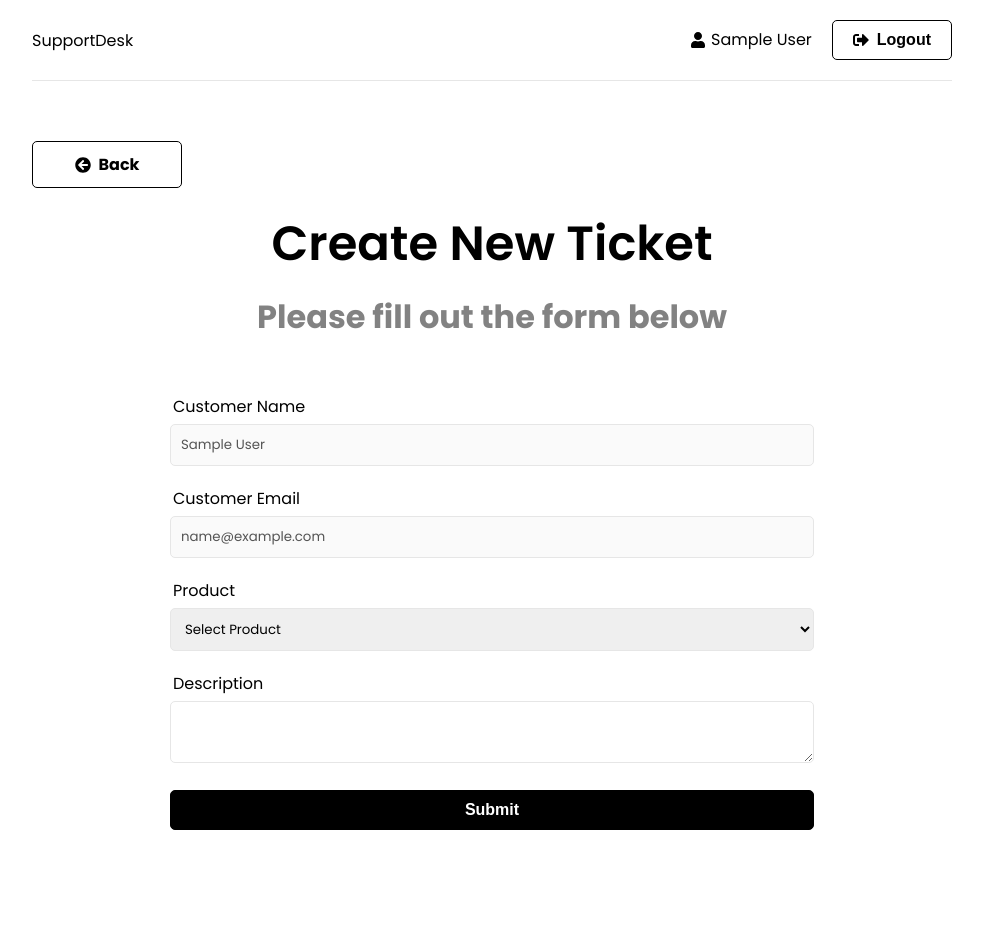
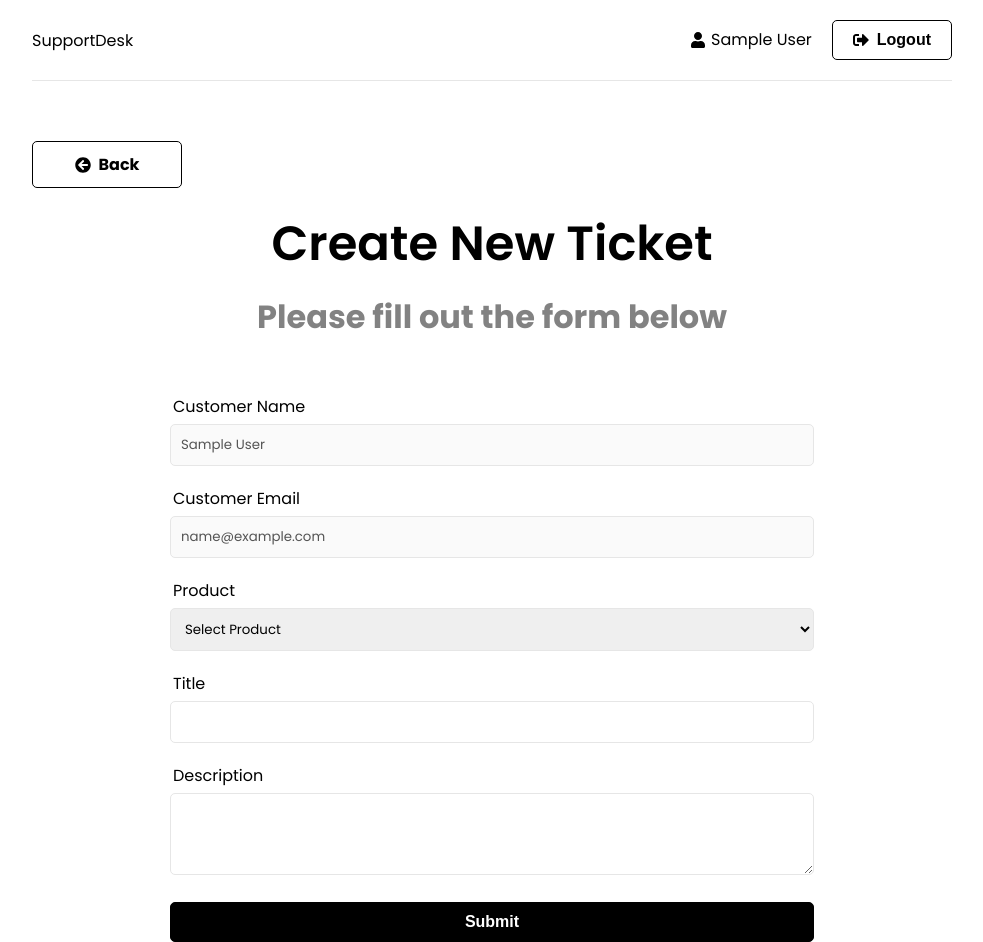
Before and after one commit to elvan/support-desk-app-react-express, a React (Create React App) app in the folder frontend/: page /new-ticket in a window 1280 px wide. Shown: the whole page, without its empty margins (148-1131 px from the left). Before the commit the page ends 830 px from the top, so only its background shows below. Built offline with nearby package versions, Linux system fonts and the light colour scheme; sample sign-in values are in the browser's storage.

Commit message:
listing tickets in ui

```diff
--- a/frontend/src/App.js
+++ b/frontend/src/App.js
@@ -7,7 +7,7 @@ import Home from './pages/Home';
 import Login from './pages/Login';
 import NewTicket from './pages/NewTicket';
 import Register from './pages/Register';
-import TicketDashboard from './pages/TicketDashboard';
+import Tickets from './pages/Tickets';
 
 const App = () => {
   return (
@@ -20,7 +20,7 @@ const App = () => {
             <Route path='/login' element={<Login />} />
             <Route path='/register' element={<Register />} />
             <Route path='/tickets' element={<PrivateRoute />}>
-              <Route path='/tickets' element={<TicketDashboard />} />
+              <Route path='/tickets' element={<Tickets />} />
             </Route>
             <Route path='/new-ticket' element={<PrivateRoute />}>
               <Route path='/new-ticket' element={<NewTicket />} />
--- /dev/null
+++ b/frontend/src/components/TicketItem.jsx
@@ -0,0 +1,15 @@
+import { Link } from 'react-router-dom';
+
+const TicketItem = ({ ticket }) => {
+  return (
+    <div className='ticket'>
+      <div>{new Date(ticket.createdAt).toLocaleString('en-us')}</div>
+      <div>{ticket.title}</div>
+      <div className={`status status-${ticket.status}`}>{ticket.status}</div>
+
+      <Link to={`/tickets/${ticket._id}`}>View</Link>
+    </div>
+  );
+};
+
+export default TicketItem;
--- a/frontend/src/features/tickets/ticketSlice.js
+++ b/frontend/src/features/tickets/ticketSlice.js
@@ -15,7 +15,7 @@ export const listTickets = createAsyncThunk(
   async (_ticket, thunkAPI) => {
     try {
       // @ts-ignore
-      const token = thunkAPI.getState().auth.user.token;
+      const token = thunkAPI.getState().authState.user.token;
       return await ticketService.list(token);
     } catch (error) {
       const message =
@@ -34,7 +34,7 @@ export const createTicket = createAsyncThunk(
   async (ticket, thunkAPI) => {
     try {
       // @ts-ignore
-      const token = thunkAPI.getState().auth.user.token;
+      const token = thunkAPI.getState().authState.user.token;
       return await ticketService.create(ticket, token);
     } catch (error) {
       const message =
@@ -65,7 +65,7 @@ export const ticketSlice = createSlice({
     builder.addCase(listTickets.fulfilled, (state, action) => {
       state.isLoading = false;
       state.isSuccess = true;
-      state.tickets = action.payload;
+      state.tickets = action.payload.tickets;
     });
 
     builder.addCase(listTickets.rejected, (state, action) => {
--- a/frontend/src/pages/NewTicket.jsx
+++ b/frontend/src/pages/NewTicket.jsx
@@ -15,6 +15,7 @@ const NewTicket = () => {
   );
 
   const [product, setProduct] = useState('');
+  const [title, setTitle] = useState('');
   const [description, setDescription] = useState('');
 
   const dispatch = useDispatch();
@@ -82,10 +83,23 @@ const NewTicket = () => {
           </div>
 
           <div className='form-group'>
+            <label htmlFor='title'>Title</label>
+            <input
+              id='title'
+              name='title'
+              type='text'
+              value={title}
+              disabled={isLoading}
+              onChange={(event) => setTitle(event.target.value)}
+            />
+          </div>
+
+          <div className='form-group'>
             <label htmlFor='description'>Description</label>
             <textarea
               id='description'
               name='description'
+              rows={3}
               value={description}
               disabled={isLoading}
               onChange={(event) => setDescription(event.target.value)}
--- a/frontend/src/pages/TicketDashboard.jsx
+++ b/frontend/src/pages/Tickets.jsx
@@ -2,10 +2,11 @@ import React, { useEffect } from 'react';
 import { useDispatch, useSelector } from 'react-redux';
 import BackButton from '../components/BackButton';
 import Spinner from '../components/Spinner';
+import TicketItem from '../components/TicketItem';
 import { listTickets, reset } from '../features/tickets/ticketSlice';
 
-const TicketDashboard = () => {
-  const { tickets, isLoading, isSuccess, isError } = useSelector(
+const Tickets = () => {
+  const { tickets, isLoading, isSuccess } = useSelector(
     // @ts-ignore
     (state) => state.ticketState
   );
@@ -22,8 +23,6 @@ const TicketDashboard = () => {
 
   useEffect(() => {
     dispatch(listTickets());
-
-    return () => {};
   }, [dispatch]);
 
   if (isLoading) {
@@ -33,9 +32,23 @@ const TicketDashboard = () => {
   return (
     <>
       <BackButton url='/' />
-      <section>TicketDashboard</section>
+
+      <h1>Tickets</h1>
+
+      <div className='tickets'>
+        <div className='ticket-headings'>
+          <div>Date</div>
+          <div>Title</div>
+          <div>Status</div>
+          <div></div>
+        </div>
+
+        {tickets.map((ticket) => (
+          <TicketItem key={ticket._id} ticket={ticket} />
+        ))}
+      </div>
     </>
   );
 };
 
-export default TicketDashboard;
+export default Tickets;
```
Also changed, not shown: 2 other files (tests, documents, lock files or other folders).
